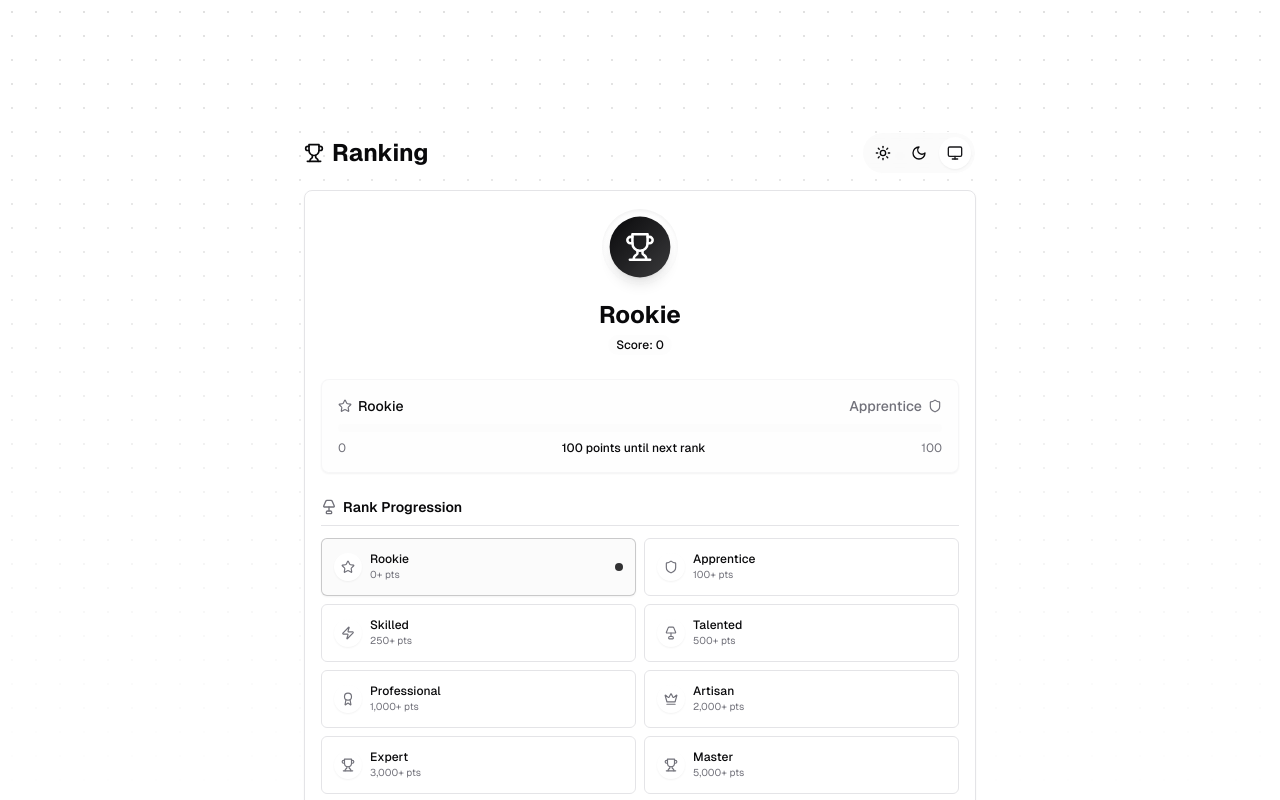
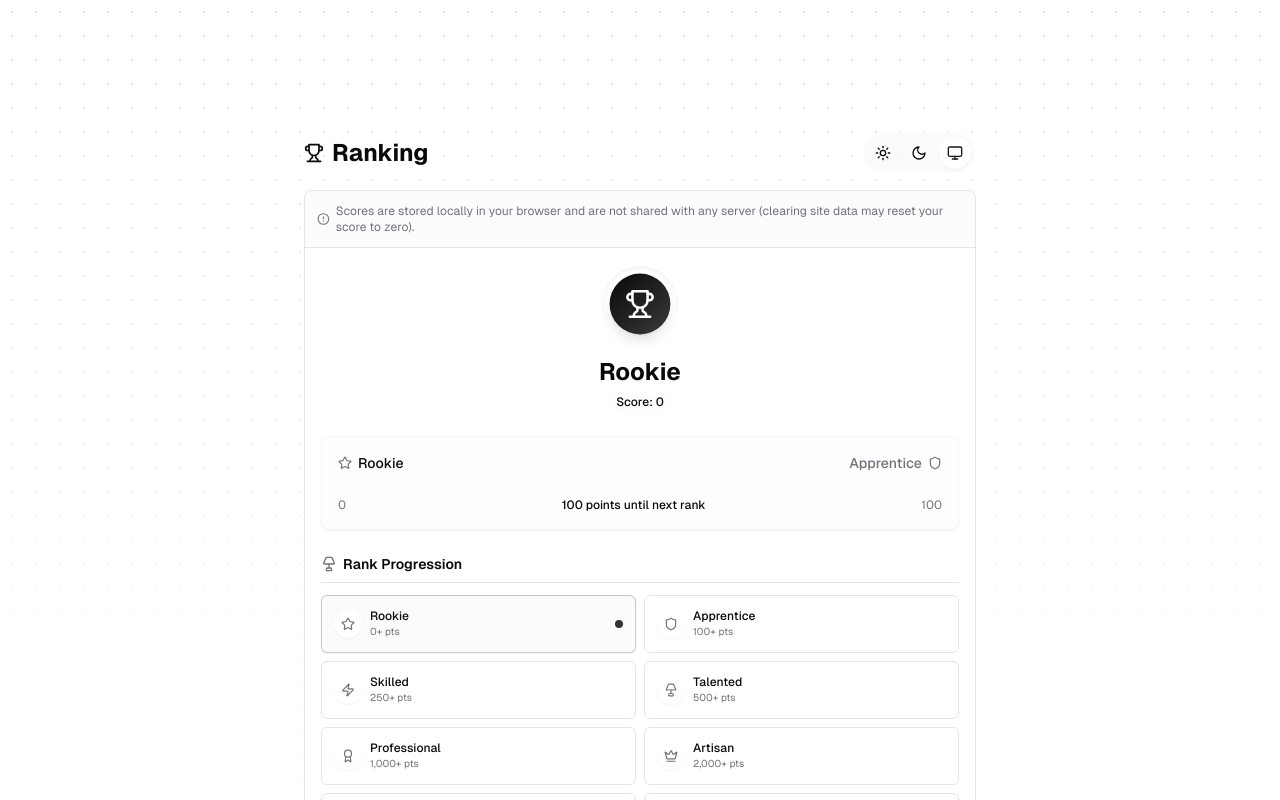
Before and after one commit to zmh-program/gtb_hinttest, a Next.js app: page /rank in a window 1280 px wide. Shown: the top 800 px of the page. Built offline with nearby package versions, Linux system fonts and the light colour scheme.

Commit message:
chore: update tips

```diff
--- a/app/hint-test.tsx
+++ b/app/hint-test.tsx
@@ -212,7 +212,12 @@ function gameReducer(state: GameState, action: GameAction): GameState {
         newFoundAnswers.length === (state.matchedAnswers?.length || 0);
 
       if (isComplete) {
-        const newScore = state.score + state.point;
+        const currentScore = parseInt(getLocalStorage("score") || "0");
+        console.debug(
+          `[score] current score: ${currentScore}, add ${state.point}`,
+        );
+
+        const newScore = currentScore + state.point;
         setLocalStorage("score", newScore.toString());
         toast.success(
           `Congratulations! You earned ${state.point} point${
--- a/app/rank/page.tsx
+++ b/app/rank/page.tsx
@@ -10,6 +10,7 @@ import {
   Crown,
   Shield,
   Zap,
+  AlertCircle,
 } from "lucide-react";
 import { Button } from "@/components/ui/button";
 import { cn, getLocalStorage } from "@/lib/utils";
@@ -229,6 +230,13 @@ export default function RankPage() {
           <ThemeSwitcher />
         </div>
         <div className="bg-background/95 dark:bg-background/95 rounded-lg w-full shadow-sm border border-border dark:border-border backdrop-blur-sm overflow-hidden">
+          <div className="p-3 text-xs text-muted-foreground bg-muted/30 border-b border-border">
+            <p className="flex items-center gap-1.5">
+              <AlertCircle className="w-3.5 h-3.5" />
+              Scores are stored locally in your browser and are not shared with
+              any server (clearing site data may reset your score to zero).
+            </p>
+          </div>
           <RankContent />
         </div>
       </main>
--- a/app/shortcuts/page.tsx
+++ b/app/shortcuts/page.tsx
@@ -79,7 +79,8 @@ function ShortcutsEditor() {
           <span className="font-bold">{TOTAL_THEMES}</span> themes and{" "}
           <span className="font-bold">{TOTAL_TRANSLATIONS}</span> translations (
           <span className="font-bold">
-            including unapproved crowdin translations
+            including unapproved crowdin translations and more extensive
+            conversion algorithms
           </span>{" "}
           that may not be available in the actual game).
         </AlertDescription>
```
